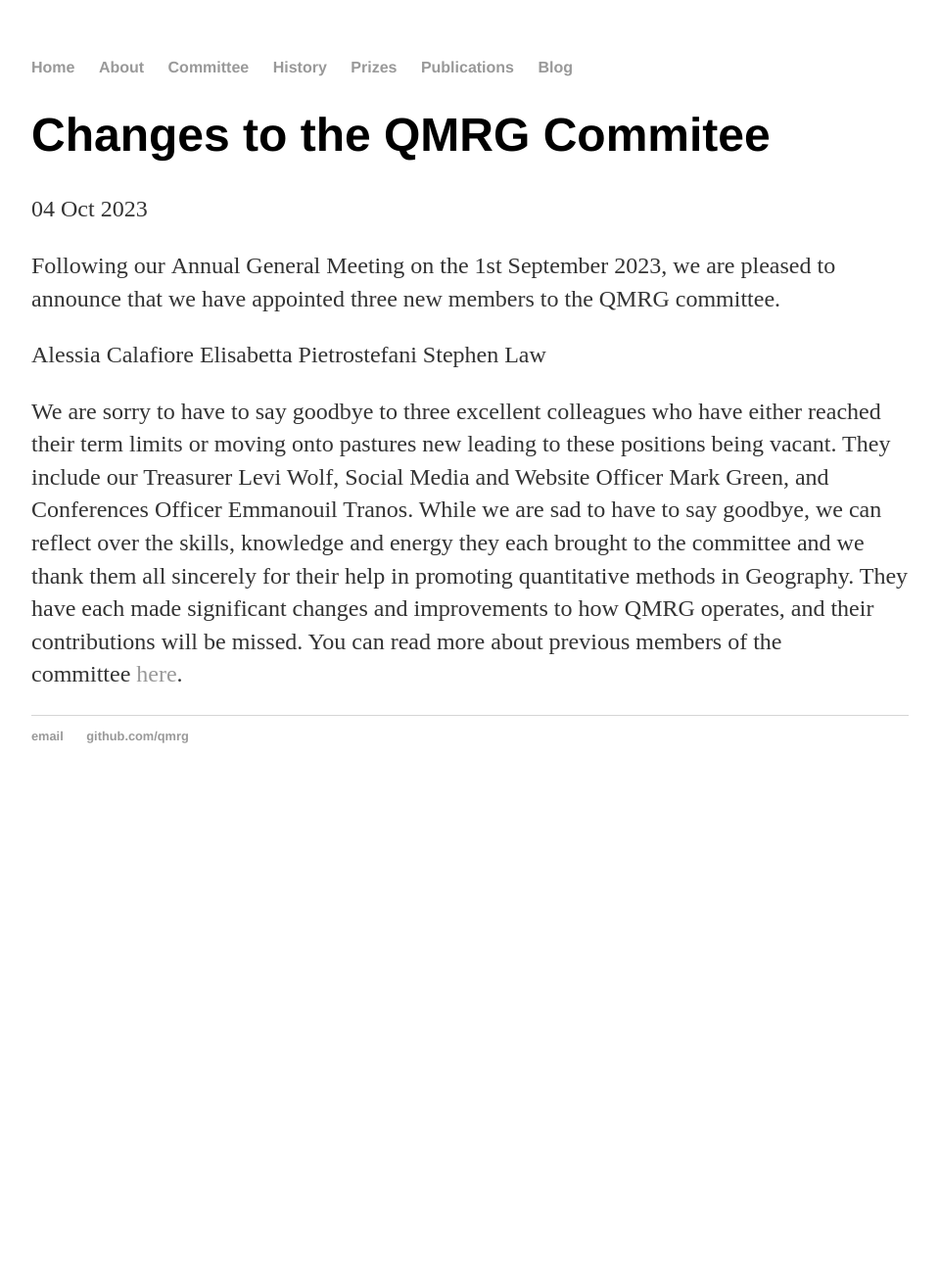
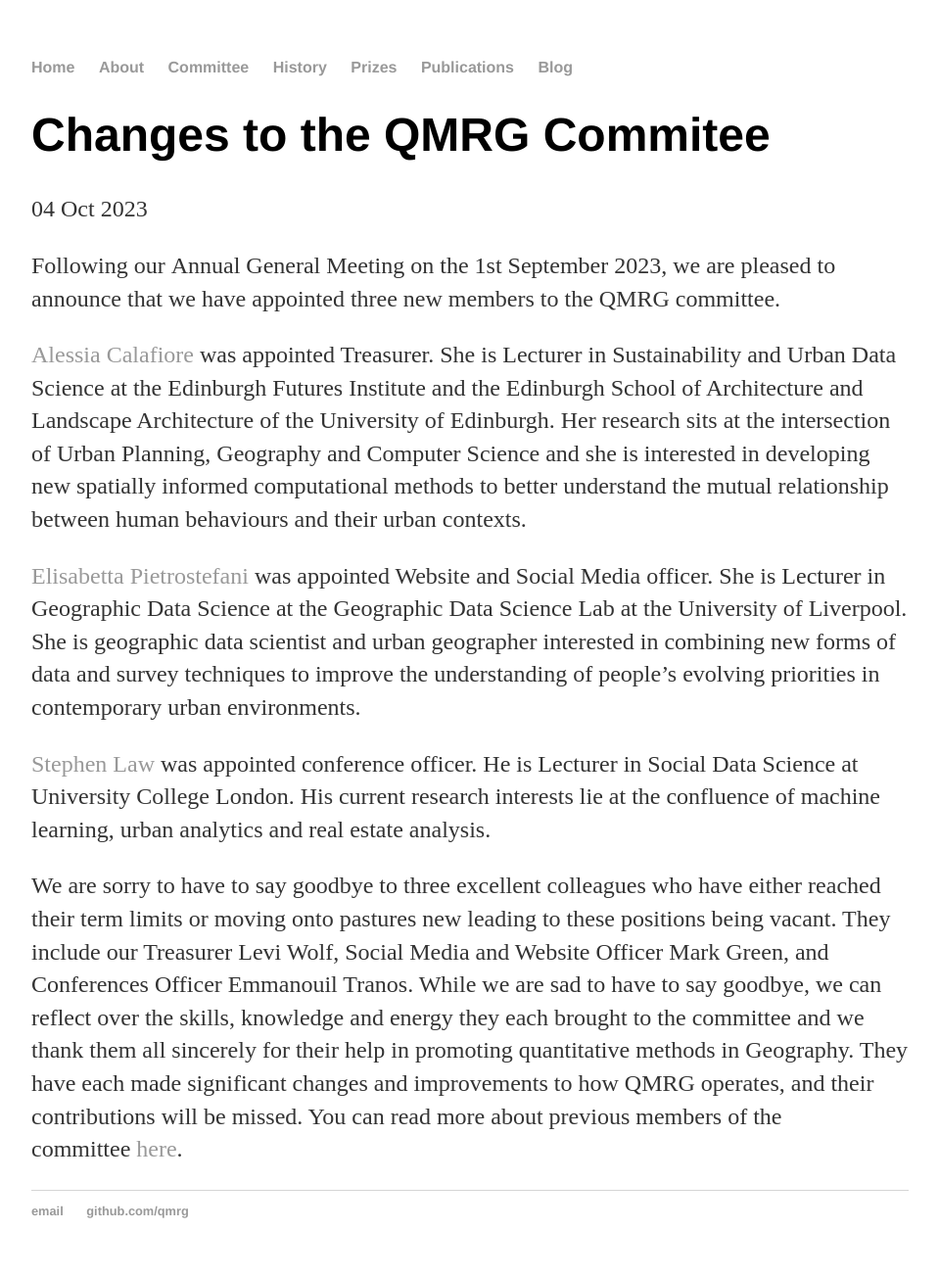
Before and after one commit to qmrg/qmrg.github.io, a Jekyll site: the page built from _posts/2023-10-04-new-committee2023.md, in a window 1280 px wide. Shown: the whole page at 98% size, without its empty margins (160-1119 px from the left). Built offline with Jekyll 4.4.1, drawn with Linux system fonts in a browser that asks for light colours; before the commit the page ends 900 px from its top, so only the background shows below that.

Commit message:
Update 2023-10-04-new-committee2023.md

```diff
--- a/_posts/2023-10-04-new-committee2023.md
+++ b/_posts/2023-10-04-new-committee2023.md
@@ -6,8 +6,11 @@ date: 2023-10-04
 
 Following our Annual General Meeting on the 1st September 2023, we are pleased to announce that we have appointed three new members to the QMRG committee.
 
-Alessia Calafiore
-Elisabetta Pietrostefani
-Stephen Law
+[Alessia Calafiore](https://aelissa.github.io/) was appointed Treasurer. She is Lecturer in Sustainability and Urban Data Science at the Edinburgh Futures Institute and the Edinburgh School of Architecture and Landscape Architecture of the University of Edinburgh.
+Her research sits at the intersection of Urban Planning, Geography and Computer Science and she is interested in developing new spatially informed computational methods to better understand the mutual relationship between human behaviours and their urban contexts.
+
+[Elisabetta Pietrostefani](https://www.pietrostefani.com/) was appointed Website and Social Media officer. She is  Lecturer in Geographic Data Science at the Geographic Data Science Lab at the University of Liverpool. She is geographic data scientist and urban geographer interested in combining new forms of data and survey techniques to improve the understanding of people’s evolving priorities in contemporary urban environments.
+
+[Stephen Law](https://www.ucl.ac.uk/bartlett/architecture/people/mphil-phd/stephen-law) was appointed conference officer. He is Lecturer in Social Data Science at University College London. His current research interests lie at the confluence of machine learning, urban analytics and real estate analysis.
 
 We are sorry to have to say goodbye to three excellent colleagues who have either reached their term limits or moving onto pastures new leading to these positions being vacant. They include our Treasurer Levi Wolf, Social Media and Website Officer Mark Green, and Conferences Officer Emmanouil Tranos. While we are sad to have to say goodbye, we can reflect over the skills, knowledge and energy they each brought to the committee and we thank them all sincerely for their help in promoting quantitative methods in Geography. They have each made significant changes and improvements to how QMRG operates, and their contributions will be missed. You can read more about previous members of the committee [here](https://qmrg.github.io/history_of_qmrg).
```
